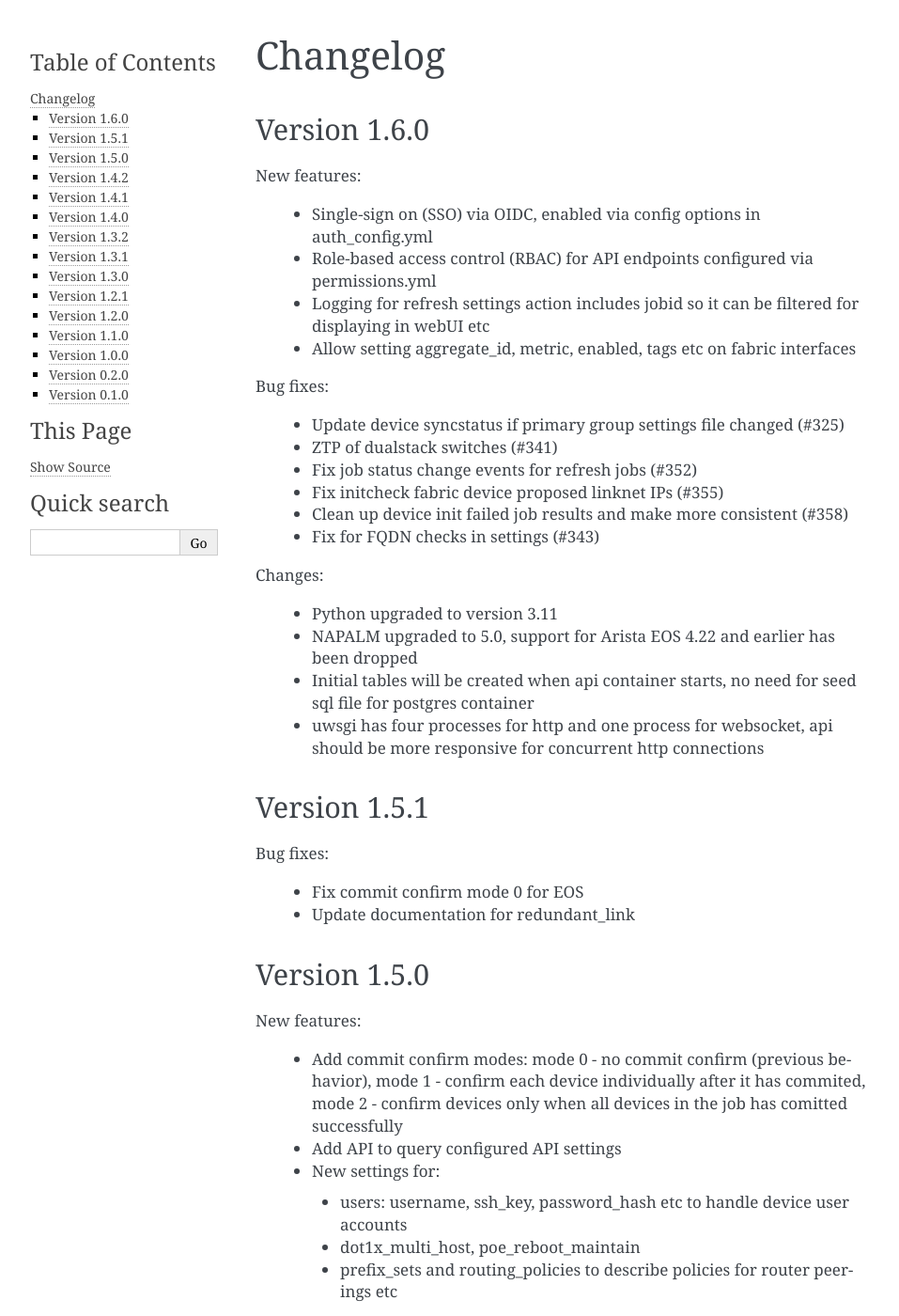
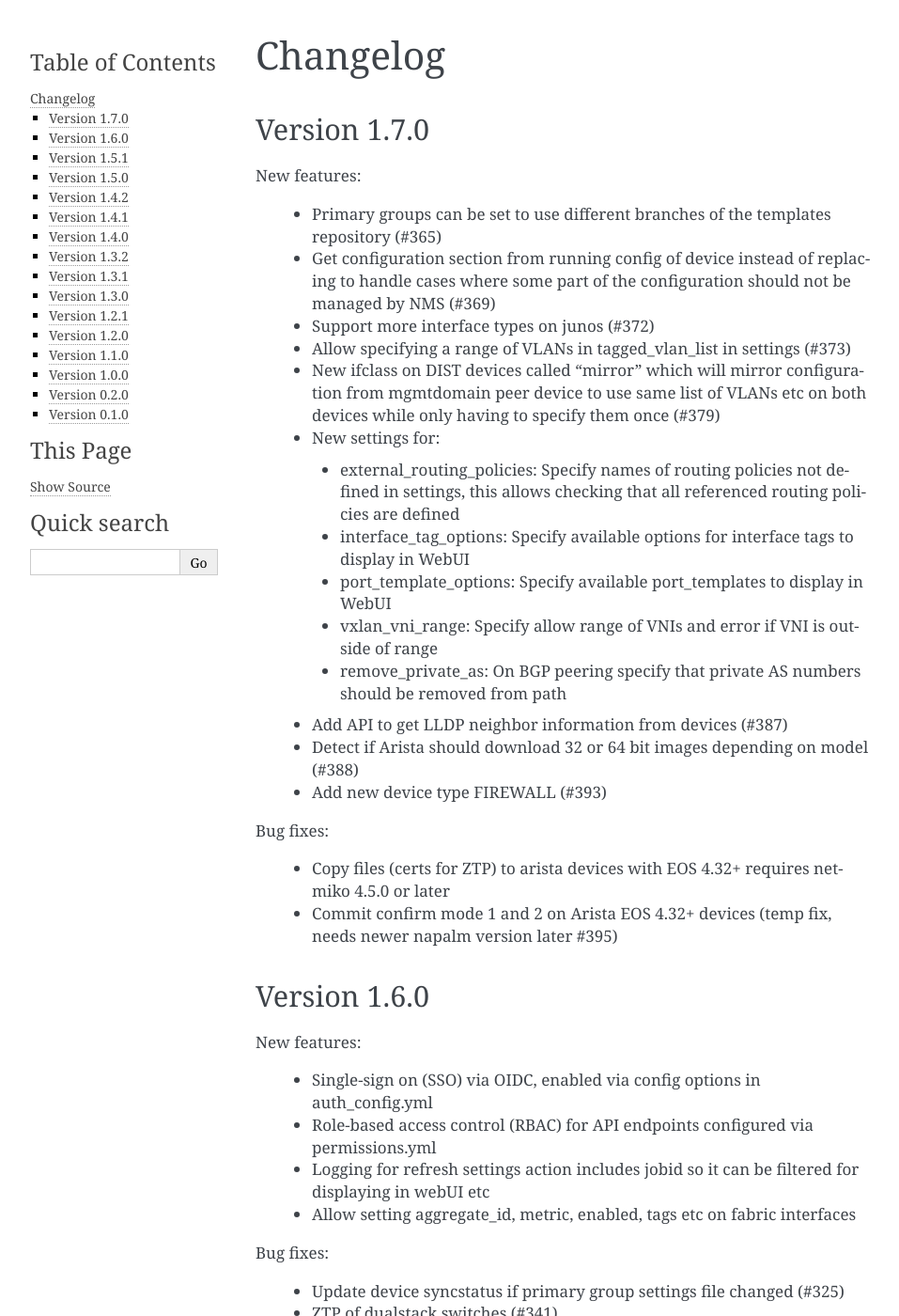
Before and after one commit to SUNET/cnaas-nms, a Sphinx documentation site: the page built from docs/changelog/index.rst, in a window 1280 px wide and 1400 px high. Shown: the whole window at 94% size, without its empty margins (148-1105 px from the left). Built offline with Sphinx 7.4.7, drawn with Linux system fonts in a browser that asks for light colours.

Commit message:
v1.7.0b1

```diff
--- a/docs/changelog/index.rst
+++ b/docs/changelog/index.rst
@@ -1,5 +1,33 @@
 Changelog
 =========
+
+Version 1.7.0
+-------------
+
+New features:
+
+ - Primary groups can be set to use different branches of the templates repository (#365)
+ - Get configuration section from running config of device instead of replacing to handle cases
+   where some part of the configuration should not be managed by NMS (#369)
+ - Support more interface types on junos (#372)
+ - Allow specifying a range of VLANs in tagged_vlan_list in settings (#373)
+ - New ifclass on DIST devices called "mirror" which will mirror configuration from mgmtdomain peer
+   device to use same list of VLANs etc on both devices while only having to specify them once (#379)
+ - New settings for:
+  * external_routing_policies: Specify names of routing policies not defined in settings, this allows
+    checking that all referenced routing policies are defined
+  * interface_tag_options: Specify available options for interface tags to display in WebUI
+  * port_template_options: Specify available port_templates to display in WebUI
+  * vxlan_vni_range: Specify allow range of VNIs and error if VNI is outside of range
+  * remove_private_as: On BGP peering specify that private AS numbers should be removed from path
+ - Add API to get LLDP neighbor information from devices (#387)
+ - Detect if Arista should download 32 or 64 bit images depending on model (#388)
+ - Add new device type FIREWALL (#393)
+
+Bug fixes:
+
+ - Copy files (certs for ZTP) to arista devices with EOS 4.32+ requires netmiko 4.5.0 or later
+ - Commit confirm mode 1 and 2 on Arista EOS 4.32+ devices (temp fix, needs newer napalm version later #395)
 
 Version 1.6.0
 -------------
--- a/src/cnaas_nms/version.py
+++ b/src/cnaas_nms/version.py
@@ -1,3 +1,3 @@
-__version__ = "1.7.0a1"
+__version__ = "1.7.0b1"
 __version_info__ = tuple([field for field in __version__.split(".")])
 __api_version__ = "v1.0"
```
